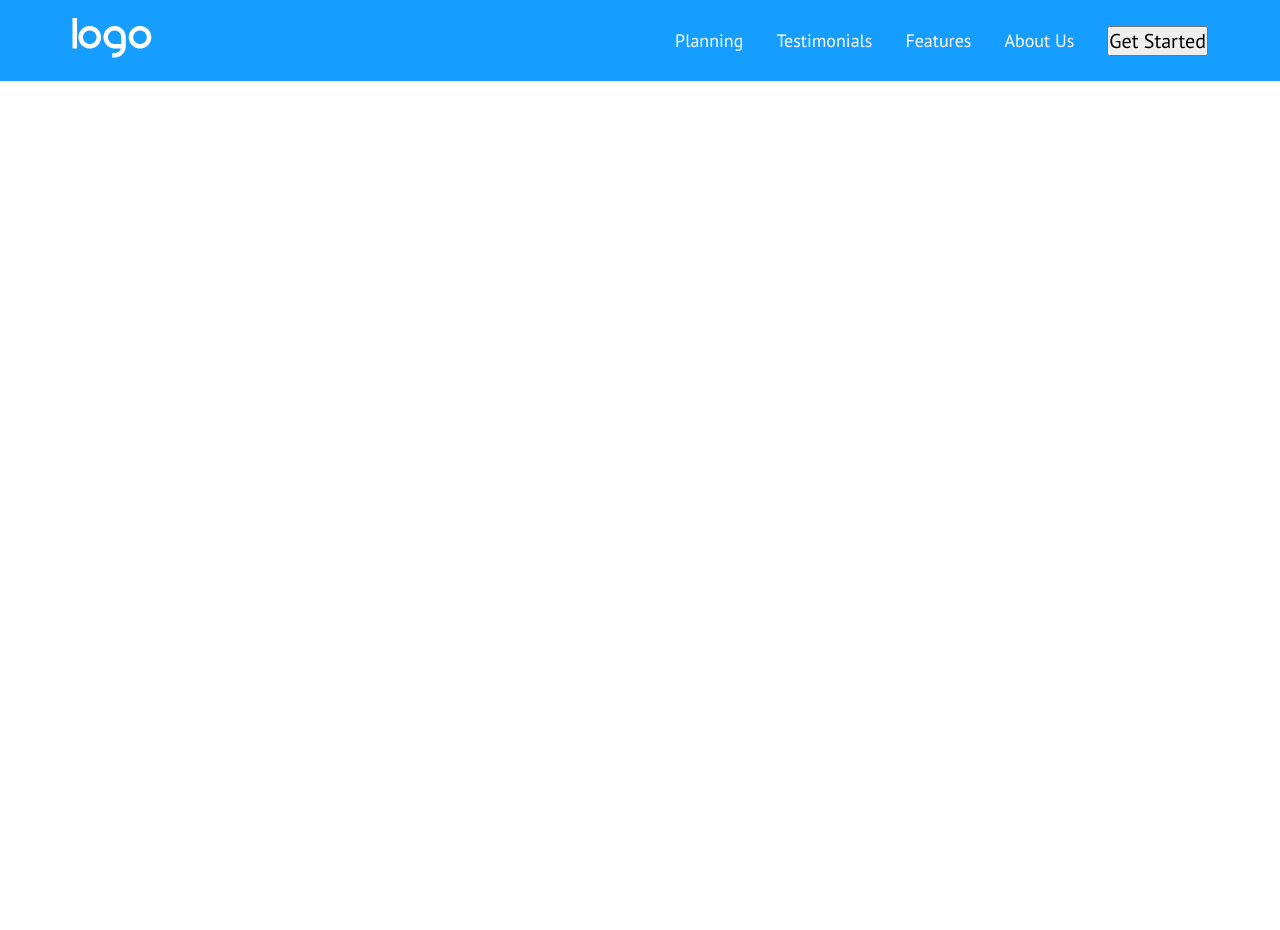
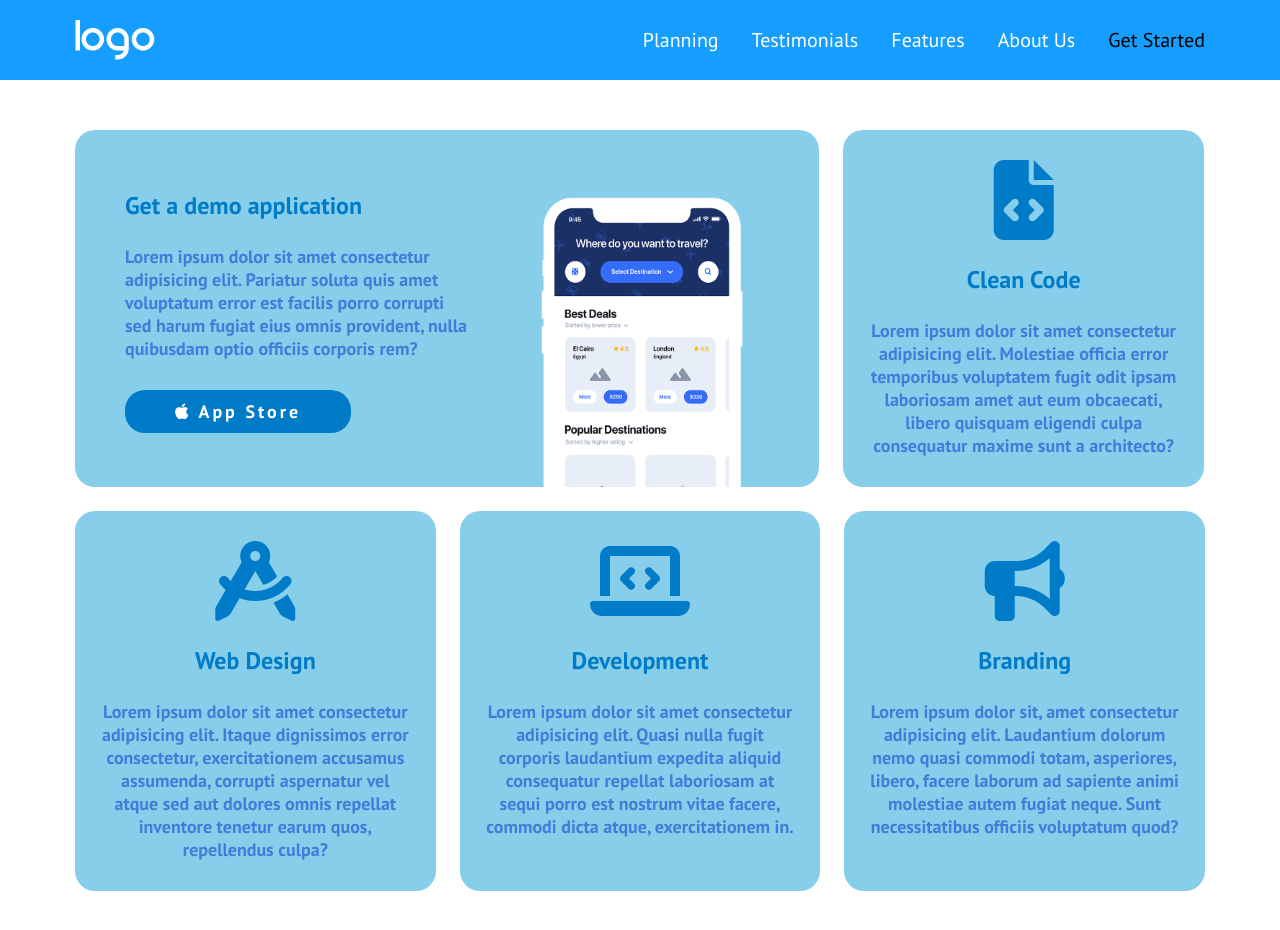
Before and after one commit to GiuseppeTrp/htmlcss-responsive-layout, a plain HTML site: page index.html in a window 1280 px wide. Before the commit the page ends 800 px from the top, so only its background shows below. Drawn offline with Linux system fonts and the light colour scheme.

Commit message:
addedd main with first section

```diff
--- a/css/style.css
+++ b/css/style.css
@@ -6,11 +6,32 @@
 
 }
 
+a, .logo {
+    text-decoration: none;
+
+    cursor: pointer;
+}
+
+button {
+    border: unset;
+    background-color: unset;
+    cursor: pointer;
+
+}
+
+
+
+img {
+    display: block;
+    width: 100%;
+}
+
+
 
 .container {
+    margin: 0 auto;
     max-width: 1200px;
-    margin: 0 auto;
-    padding: 0 32px;
+    padding: 0 35px;
 
 }
 
@@ -19,34 +40,125 @@
 }
 
 
+/* header */
+
 header {
     background-color: rgb(21, 158, 255);
-    font-size: 18px;
-}
-
-.container {
-    justify-content: space-between;
-    align-items: center;
-    padding-top: 18px;
-    padding-bottom: 18px;
-}
-
-.container .btn {
     font-size: 20px;
 }
 
-.container ul {
+header .container {
+    justify-content: space-between;
+    align-items: center;
+    padding-top: 20px;
+    padding-bottom: 20px;
+}
+
+header .container .btn {
+    font-size: 20px;
+}
+
+header .container ul {
     gap: 33px;
     align-items: center;
     color: white;
 }
 
-.container ul li{
+header .container ul li{
     list-style-type: none;
 
 }
 
-a{
+header .container ul li a{
    text-decoration: none;
    color: white;
 }
+
+
+
+
+/* main */
+
+
+
+.schema .container {
+    padding: 50px 35px 100px;
+    flex-wrap: wrap;
+    gap: 24px;
+}
+
+.schema .container {
+    gap: 24px;
+}
+
+.schema .container .card {
+    background-color: skyblue;
+    color:rgb(66, 124, 217);
+    font-weight: bold;
+    text-align: center;
+    padding: 30px 25px 30px;
+    border-radius: 20px;
+    width: calc((100% - 48px) / 3);
+}
+
+.schema .container .card p {
+    font-size: 1.125rem;
+
+}
+
+.schema .container .card i {
+    color: rgb(0, 123, 200);
+    font-size: 5rem;
+    padding-bottom: 24px;
+}
+
+.schema .container .card h2 {
+    color: rgb(0, 123, 200);
+    font-size: 1.5rem;
+    margin-bottom: 24px;
+}
+
+
+
+.schema .container:first-child .card:first-child {
+
+    text-align: start;
+    padding-bottom: 0;
+    width:calc(((100% - 48px) / 3) * 2 + 23px);
+
+
+}
+
+
+
+.schema .container .card.left button {
+    background-color: rgb(0, 123, 200);
+    color: white;
+    padding: 10px 50px;
+
+    font-weight: bold;
+
+    margin-top: 30px;
+    border-radius: 20px;
+    font-size: large;
+    letter-spacing: 3px;
+
+}
+
+.schema .container .card.left button i {
+    padding-right: 7px;
+    color: white;
+    font-size: inherit;
+    padding-bottom: 0;
+}
+
+
+
+
+
+
+
+.schema .container .card .right{
+    padding-bottom: 0 ;
+    width: 50%;
+}
--- a/index.html
+++ b/index.html
@@ -3,6 +3,9 @@
   <head>
     <meta charset="UTF-8">
     <meta name="viewport" content="width=device-width, initial-scale=1.0">
+    <link rel="stylesheet" href="https://cdnjs.cloudflare.com/ajax/libs/font-awesome/6.4.2/css/all.min.css"
+    integrity="sha512-z3gLpd7yknf1YoNbCzqRKc4qyor8gaKU1qmn+CShxbuBusANI9QpRohGBreCFkKxLhei6S9CQXFEbbKuqLg0DA=="
+    crossorigin="anonymous" referrerpolicy="no-referrer" />
     <link rel="preconnect" href="https://fonts.googleapis.com">
     <link rel="preconnect" href="https://fonts.gstatic.com" crossorigin>
     <link href="https://fonts.googleapis.com/css2?family=PT+Sans:ital,wght@0,400;0,700;1,400;1,700&display=swap"
@@ -26,5 +29,68 @@
         <li><button class="btn">Get Started</button></li>
       </ul>
     </header>
+
+
+    <main>
+
+        <!-- Sezione schema -->
+        <section class="schema flex">
+
+
+            <div class="container flex row">
+
+
+
+
+
+                <div class="card flex">
+                    <div class="card left">
+                        <h2>Get a demo application</h2>
+                        <p>Lorem ipsum dolor sit amet consectetur adipisicing elit. Pariatur soluta quis amet voluptatum error est facilis porro corrupti sed harum fugiat eius omnis provident, nulla quibusdam optio officiis corporis rem?
+                        </p>
+                        <button class="btn"><i class="fa-brands fa-apple"></i>App Store</button>
+                    </div>
+                    <div class="card right flex">
+                        <img src="img/phone.png" alt="phone">
+                    </div>
+
+                </div>
+                <div class="card"  id="second">
+                    <i class="fa-solid fa-file-code"></i>
+                    <h2>Clean Code</h2>
+                    <p>Lorem ipsum dolor sit amet consectetur adipisicing elit. Molestiae officia error temporibus voluptatem fugit odit ipsam laboriosam amet aut eum obcaecati, libero quisquam eligendi culpa consequatur maxime sunt a architecto?
+                    </p>
+                </div>
+
+
+
+
+                <div class="card" >
+                    <i class="fa-solid fa-compass-drafting"></i>
+                    <h2>Web Design</h2>
+                    <p>Lorem ipsum dolor sit amet consectetur adipisicing elit. Itaque dignissimos error consectetur, exercitationem accusamus assumenda, corrupti aspernatur vel atque sed aut dolores omnis repellat inventore tenetur earum quos, repellendus culpa?
+                    </p>
+                </div>
+                <div class="card">
+                    <i class="fa-solid fa-laptop-code"></i>
+                    <h2>Development</h2>
+                    <p>Lorem ipsum dolor sit amet consectetur adipisicing elit. Quasi nulla fugit corporis laudantium expedita aliquid consequatur repellat laboriosam at sequi porro est nostrum vitae facere, commodi dicta atque, exercitationem in.
+                    </p>
+                </div>
+                <div class="card">
+                    <i class="fa-solid fa-bullhorn"></i>
+                    <h2>Branding</h2>
+                    <p>Lorem ipsum dolor sit, amet consectetur adipisicing elit. Laudantium dolorum nemo quasi commodi totam, asperiores, libero, facere laborum ad sapiente animi molestiae autem fugiat neque. Sunt necessitatibus officiis voluptatum quod?
+                    </p>
+                </div>
+
+
+            </div>
+
+
+        </section>
+
+
+
   </body>
 </html>
```
